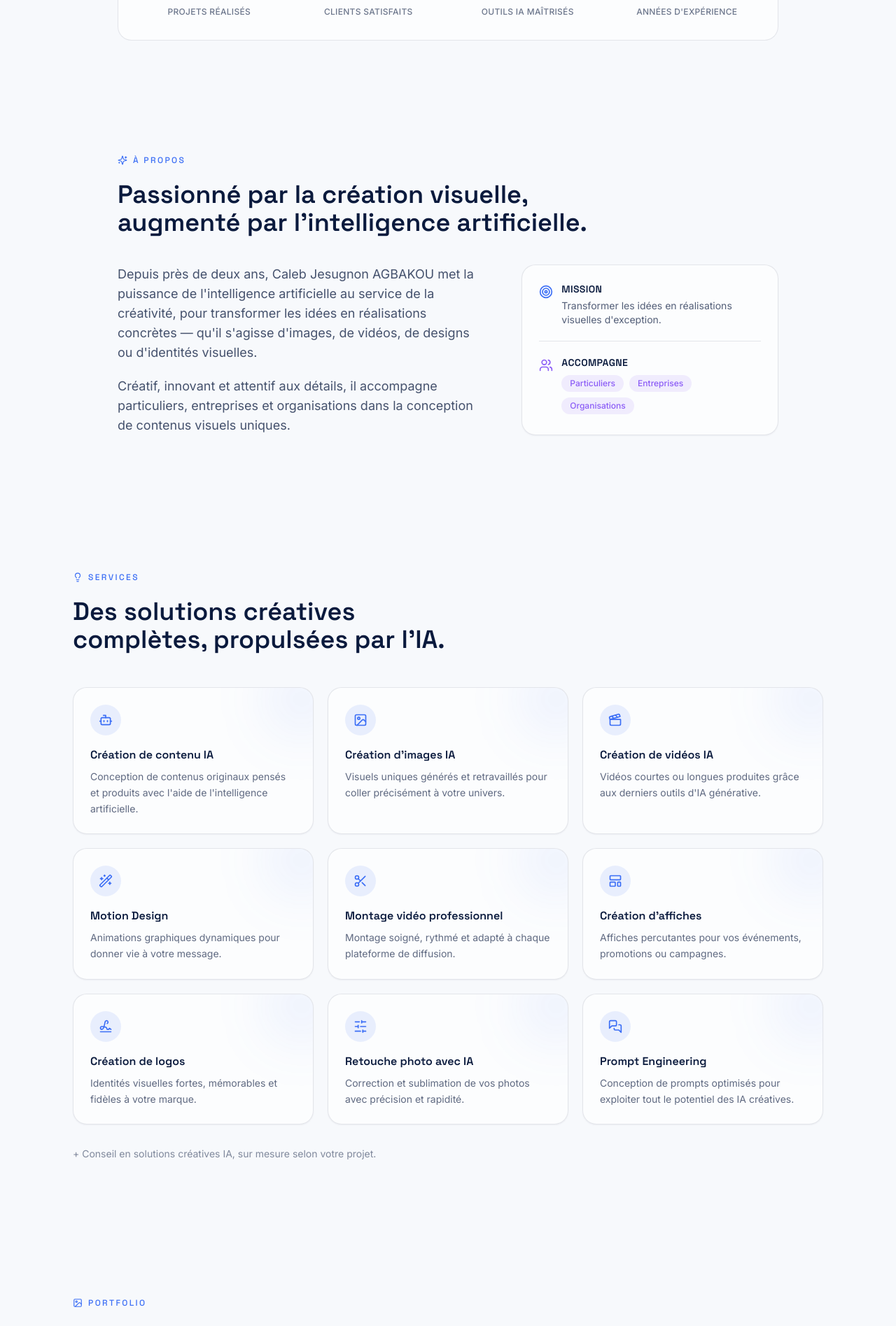
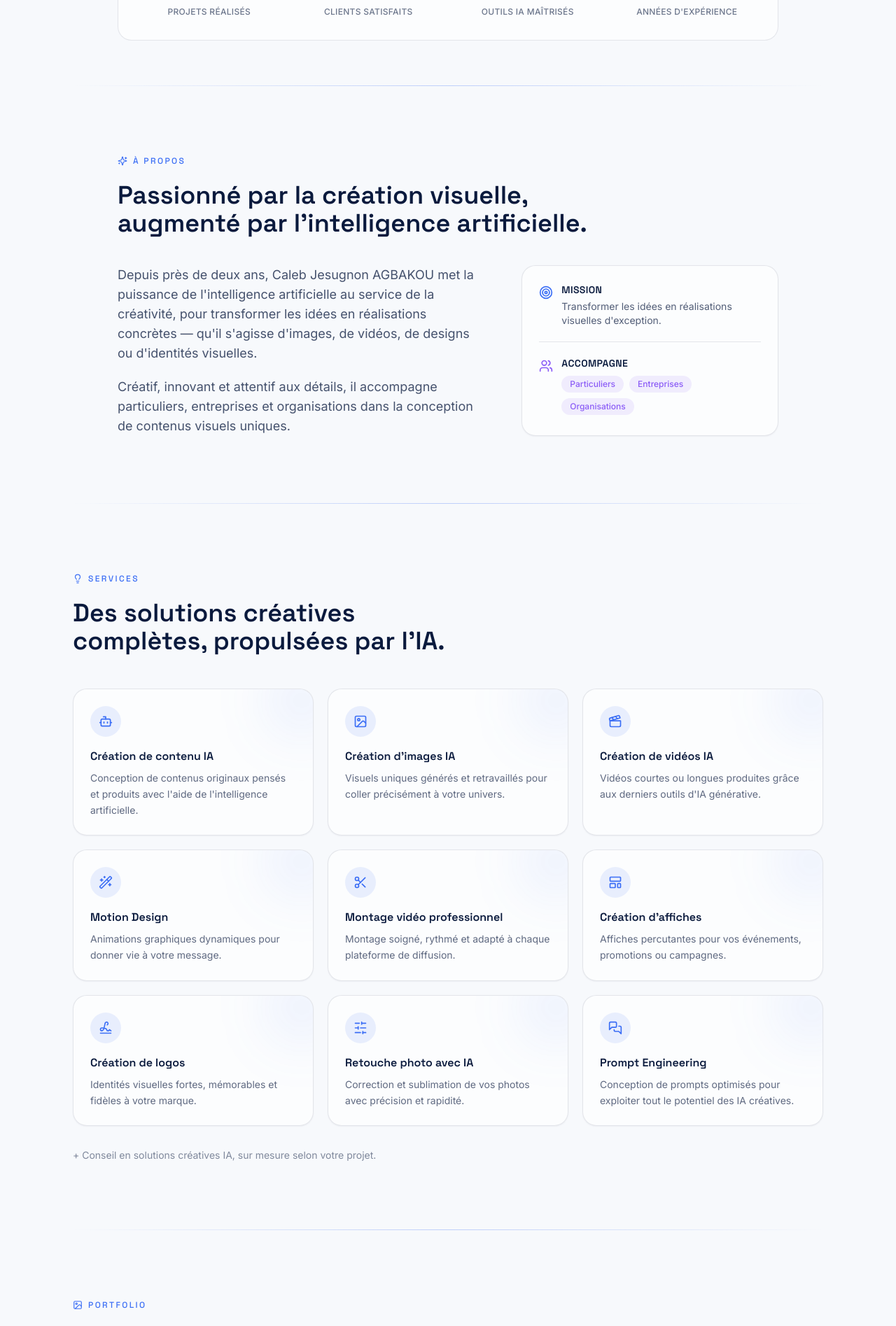
Before and after one commit to OlivierZANNOUAdjarra/caleb-creative-portfolio, a Next.js app: page / in a window 1280 px wide. Shown: the part 940-2835 px from the top of the page at 70% size. Built offline with nearby package versions, Linux system fonts and the light colour scheme; no server answers; the database is empty.

Commit message:
Update page.tsx

```diff
--- a/app/page.tsx
+++ b/app/page.tsx
@@ -7,18 +7,26 @@ import ToolsSection from '@/components/ToolsSection';
 import FaqSection from '@/components/FaqSection';
 import ContactSection from '@/components/ContactSection';
 import CommentsSection from '@/components/CommentsSection';
+import SectionDivider from '@/components/SectionDivider';
 
 export default function Home() {
   return (
     <main className="relative">
       <HeroSection />
       <StatsCounter />
+      <SectionDivider />
       <AboutSection />
+      <SectionDivider />
       <ServicesSection />
+      <SectionDivider />
       <PortfolioSection />
+      <SectionDivider />
       <ToolsSection />
+      <SectionDivider />
       <FaqSection />
+      <SectionDivider />
       <ContactSection />
+      <SectionDivider />
       <CommentsSection />
     </main>
   );
```
